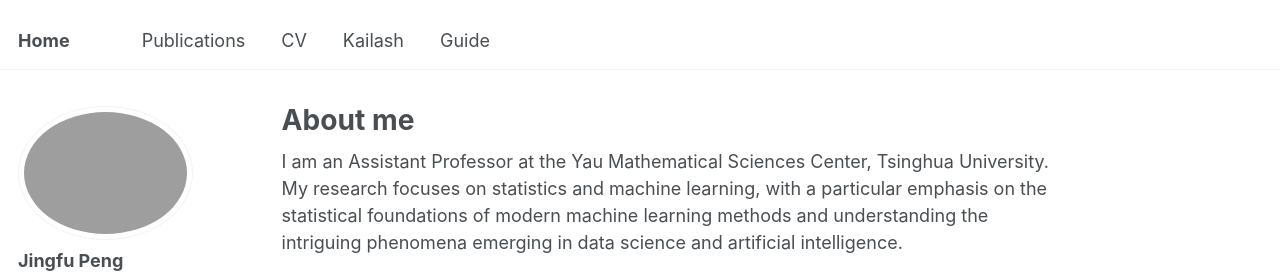
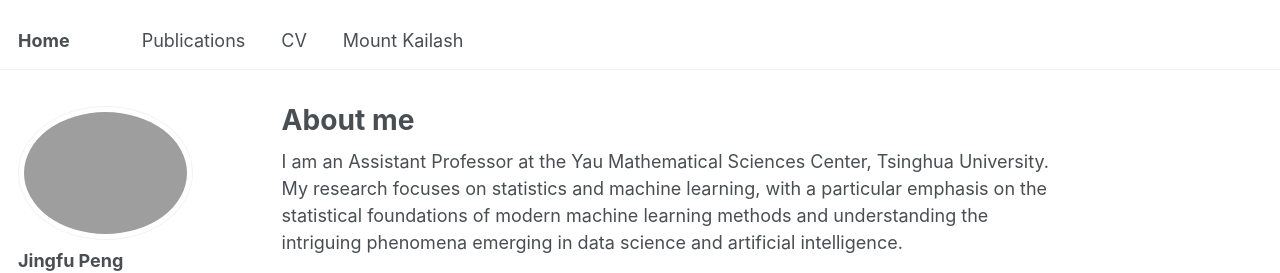
Before and after one commit to aypjf/aypjf.github.io, a Jekyll site: the page built from _pages/about.md, in a window 1280 px wide. Shown: the top 273 px of the page. Built offline with Jekyll 4.4.1, drawn with Linux system fonts in a browser that asks for light colours; some web fonts are replaced.

Commit message:
Update navigation.yml

```diff
--- a/_data/navigation.yml
+++ b/_data/navigation.yml
@@ -20,8 +20,8 @@ main:
   #- title: "Blog Posts"
   #  url: /year-archive/
 
-  - title: "Kailash"
-    url: /portfolio/
+  #- title: "Kailash"
+  #  url: /portfolio/
 
-  - title: "Guide"
+  - title: "Mount Kailash"
     url: /markdown/
```
